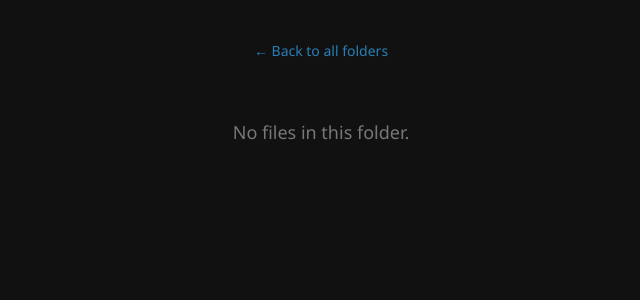
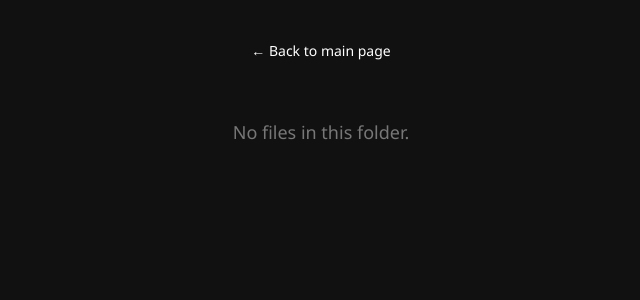
Before and after one commit to blackglobeco/bl4ckFLS, a Flask app: template templates/folder.html in a window 1280 px wide. Shown: the top 300 px of the page, without its empty margins (319-959 px from the left). Run offline with Flask 3, Linux system fonts and the light colour scheme; the template is opened without the code that fills it, so the values that code supplies are empty.

Commit message:
Update folder.html

```diff
--- a/templates/folder.html
+++ b/templates/folder.html
@@ -24,7 +24,7 @@
             display: block;
             text-align: center;
             margin-bottom: 20px;
-            color: #2980b9;
+            color: #ffffff;
             text-decoration: none;
             font-size: 14px;
         }
@@ -83,7 +83,7 @@
 <body>
     <div class="container">
         <h1>{{ folder_name }}</h1>
-        <a class="back-link" href="/files">&larr; Back to all folders</a>
+        <a class="back-link" href="/files">&larr; Back to main page</a>
         {% if files %}
             <a class="btn-zip-all" href="/files/{{ folder_name }}/download-zip">Download All as ZIP</a>
             {% for file in files %}
```
